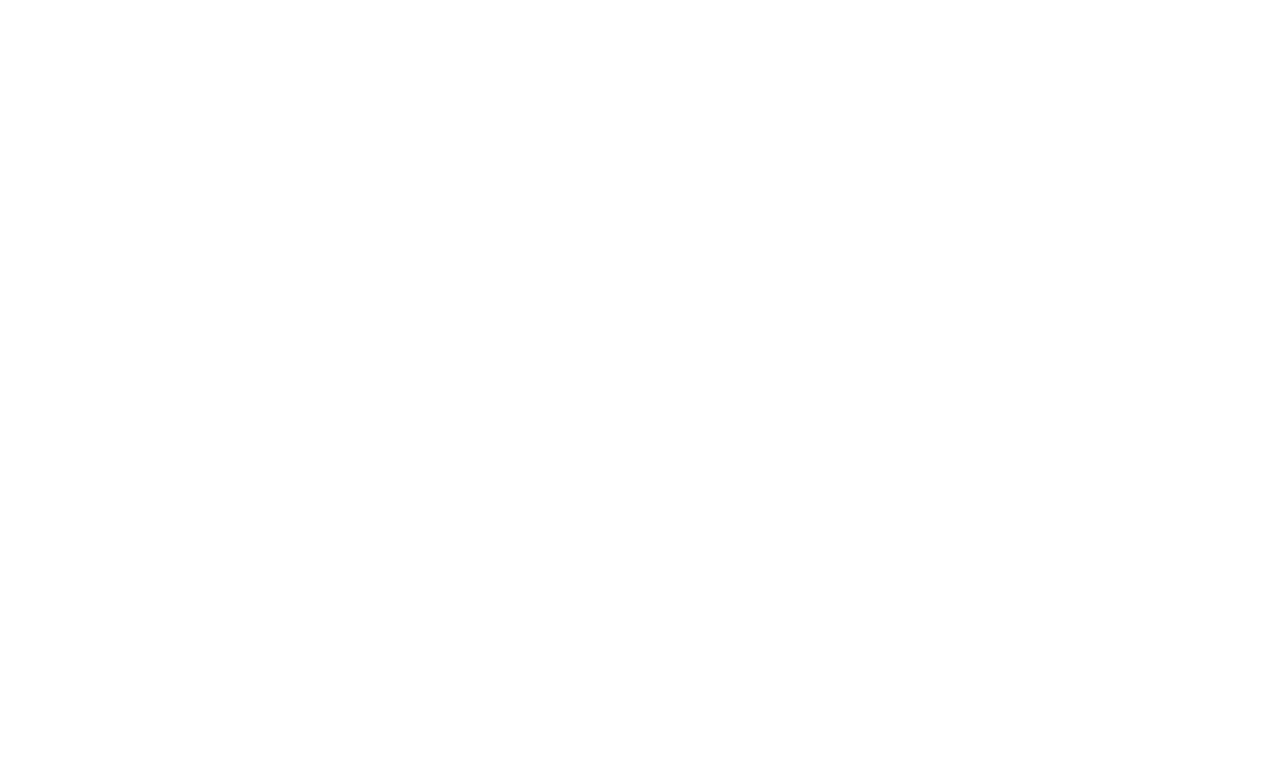
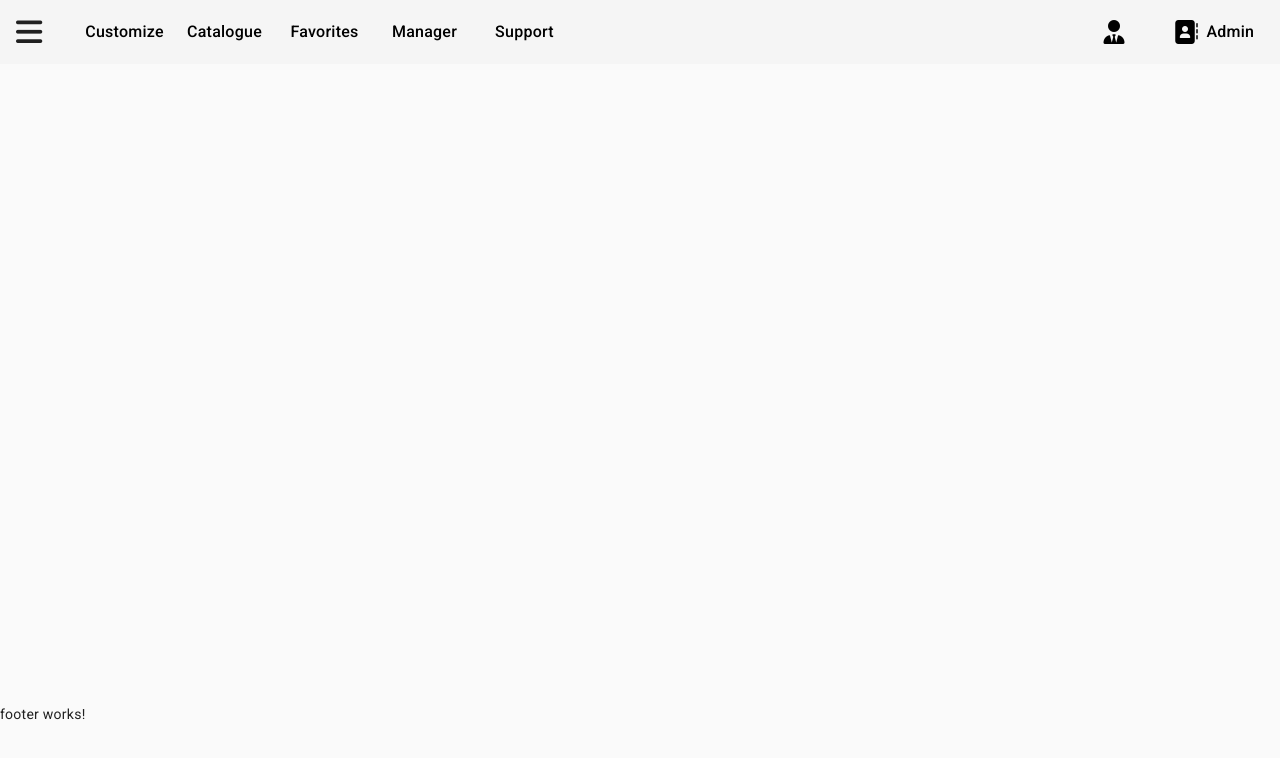
Before and after one commit to piyushsborse25/pay-share, an Angular app: page / in a window 1280 px wide. Shown: the top 758 px of the page. Built offline with nearby package versions, Linux system fonts and the light colour scheme.

Commit message:
Base Mat Nav bar Setup

```diff
--- a/src/app/app.component.html
+++ b/src/app/app.component.html
@@ -1,11 +1 @@
-<!DOCTYPE html>
-<html lang="en">
-<head>
-  <meta charset="UTF-8">
-  <meta name="viewport" content="width=device-width, initial-scale=1.0">
-  <title>PayShare</title>
-</head>
-<body>
-
-</body>
-</html>
+<app-nav-bar></app-nav-bar>
--- a/src/app/app.component.ts
+++ b/src/app/app.component.ts
@@ -1,10 +1,13 @@
 import { Component } from '@angular/core';
 import { RouterOutlet } from '@angular/router';
+import { NavBarComponent } from "./nav-bar/nav-bar.component";
 
 @Component({
   selector: 'app-root',
   standalone: true,
-  imports: [RouterOutlet],
+  imports: [
+    NavBarComponent
+  ],
   templateUrl: './app.component.html',
   styleUrl: './app.component.css'
 })
--- /dev/null
+++ b/src/app/footer/footer.component.html
@@ -0,0 +1 @@
+<p>footer works!</p>
--- /dev/null
+++ b/src/app/nav-bar/nav-bar.component.css
@@ -0,0 +1,144 @@
+/* General Layout */
+mat-sidenav-container {
+    height: 100vh;
+}
+
+.menu-drawer {
+    height: 100vh;
+    width: 20vw;
+    background: linear-gradient(to bottom, rgba(255, 255, 255, 0.15) 0%, rgba(0, 0, 0, 0.15) 100%),
+        radial-gradient(at top center, rgba(255, 255, 255, 0.40) 0%, rgba(0, 0, 0, 0.40) 120%) #989898;
+    background-blend-mode: multiply, multiply;
+}
+
+/* Menu Icon Control */
+.menu-drawer .menu-ico-drawer {
+    padding: 1rem;
+    display: flex;
+    justify-content: flex-end;
+    align-items: center;
+    text-align: center;
+}
+
+.menu .menu-ico {
+    padding: 1rem;
+    display: flex;
+    justify-content: flex-start;
+    align-items: center;
+    text-align: center;
+}
+
+/* Menu List */
+.menu-drawer i {
+    color: white;
+}
+
+.menu-drawer .menu-list {
+    padding: 2rem 0rem;
+    display: flex;
+    flex-direction: column;
+    justify-content: center;
+    align-items: center;
+    text-align: center;
+}
+
+.menu-drawer .menu-list ul {
+    width: 100%;
+    height: 100%;
+    margin: 0;
+    padding: 0;
+    display: flex;
+    flex-direction: column;
+    justify-content: center;
+    align-items: center;
+    text-align: start;
+}
+
+.menu-drawer .menu-list ul li {
+    color: white;
+    width: 100%;
+    height: 50px;
+    padding: 1rem;
+    border-bottom: 1.5px dashed white;
+    text-decoration: none;
+    list-style: none;
+}
+
+.menu-drawer .menu-list ul li:hover {
+    background-image: linear-gradient(to left, #64605a 0%, #635854 100%);
+    transform: scale(1.02);
+    opacity: 0.8;
+}
+
+/* Toolbar and Extras */
+.tool-bar-space {
+    margin-bottom: 4rem;
+}
+
+mat-toolbar {
+    position: fixed;
+    z-index: 2;
+}
+
+mat-sidenav {
+    border: none;
+}
+
+.nav-bar-extras {
+    width: 100%;
+    height: 100%;
+    padding: 0;
+    display: flex;
+    justify-content: space-between;
+    align-items: flex-start;
+    text-align: center;
+}
+
+.nav-bar-extras ul {
+    height: 100%;
+    margin: 0;
+    display: flex;
+    justify-content: center;
+    align-items: center;
+    list-style: none;
+}
+
+.nav-bar-extras ul a {
+    color: black;
+    width: 100px;
+    height: 100%;
+    display: flex;
+    text-decoration: none;
+    text-align: center;
+    justify-content: center;
+    align-items: center;
+    font-size: medium;
+    padding: 0.5rem 1rem;
+}
+
+.nav-bar-extras ul a:hover {
+    opacity: 0.8;
+    transform: scale(1.02);
+    background-color: antiquewhite;
+}
+
+/* Close Icon Animation */
+.close-ico {
+    animation: close-ani 0.5s forwards ease;
+}
+
+@keyframes close-ani {
+    to {
+        transform: rotate(90deg);
+    }
+}
+
+/* Router Link Active */
+.router-link-active {
+    background-image: linear-gradient(to left, #64605a 0%, #635854 100%);
+    font-size: large;
+}
+
+.outlet-space {
+    min-height: 80%;
+}
--- /dev/null
+++ b/src/app/nav-bar/nav-bar.component.html
@@ -0,0 +1,63 @@
+<mat-sidenav-container class="nav-bar" autosize>
+    <mat-sidenav #sidenav mode="over" [fixedInViewport]="true" [fixedTopGap]="0" [fixedBottomGap]="0">
+        <div class="menu-drawer">
+            <div class="menu-ico-drawer">
+                <i class="fa-solid fa-xmark fa-2x close-ico" (click)="sidenav.toggle()"></i>
+            </div>
+            <div class="menu-list">
+                <ul>
+                    <li [routerLink]="['/home']" routerLinkActive="router-link-active">Home</li>
+                    <li [routerLink]="['/manage']" routerLinkActive="router-link-active">Manage</li>
+                    <li [routerLink]="['/about']" routerLinkActive="router-link-active">About Us</li>
+                    <li [routerLink]="['/contact']" routerLinkActive="router-link-active">Contact Us</li>
+                </ul>
+            </div>
+        </div>
+    </mat-sidenav>
+
+    <mat-sidenav-content>
+        <mat-toolbar color="secondary">
+            <div *ngIf="!sidenav.opened" class="menu-ico" (click)="sidenav.toggle()">
+                <i class="fa-solid fa-bars fa-xl"></i>
+            </div>
+            <div class="nav-bar-extras">
+                <ul>
+                    <a [mat-menu-trigger-for]="extras">Customize</a>
+                    <a routerLink="/catalogue">Catalogue</a>
+                    <a routerLink="/favourites">Favorites</a>
+                    <a [mat-menu-trigger-for]="dm">Manager</a>
+                    <a>Support</a>
+                </ul>
+                <ul>
+                    <a class="user">
+                        <i class="fa-solid fa-user-tie fa-xl"></i>
+                    </a>
+                    <a class="user">
+                        <i class="fa-solid fa-address-book fa-xl"></i>
+                        <span>&nbsp;&nbsp;Admin</span>
+                    </a>
+                </ul>
+            </div>
+
+            <mat-menu #extras>
+                <button mat-menu-item [routerLink]="['/create']">Add Course</button>
+                <button mat-menu-item [routerLink]="['/']">Remove Course</button>
+            </mat-menu>
+
+            <mat-menu #dm>
+                <button mat-menu-item [routerLink]="['/dm-add-bill']">Add Bill</button>
+                <button mat-menu-item [routerLink]="['/dm-bill-list']">Bills</button>
+            </mat-menu>
+        </mat-toolbar>
+
+        <div class="tool-bar-space"></div>
+        <div class="outlet-space">
+            <router-outlet></router-outlet>
+        </div>
+        <app-footer></app-footer>
+    </mat-sidenav-content>
+</mat-sidenav-container>
+
+<router-outlet name="rate">
+
+</router-outlet>
--- a/src/styles.css
+++ b/src/styles.css
@@ -1,3 +1,11 @@
 /* You can add global styles to this file, and also import other style files */
 
 @import "@fortawesome/fontawesome-free/css/all.css";
+
+i, li {
+    cursor: pointer;
+}
+
+::-webkit-scrollbar {
+    display: none;
+}
--- a/tsconfig.json
+++ b/tsconfig.json
@@ -3,7 +3,7 @@
   "compileOnSave": false,
   "compilerOptions": {
     "outDir": "./dist/out-tsc",
-    "strict": true,
+    "strict": false,
     "noImplicitOverride": true,
     "noPropertyAccessFromIndexSignature": true,
     "noImplicitReturns": true,
```
Also changed, not shown: src/app/footer/footer.component.ts (added, +12 -0 lines), src/app/nav-bar/nav-bar.component.ts (added, +27 -0 lines), src/app/footer/footer.component.css (added), 2 other files (tests, documents, lock files or other folders).
